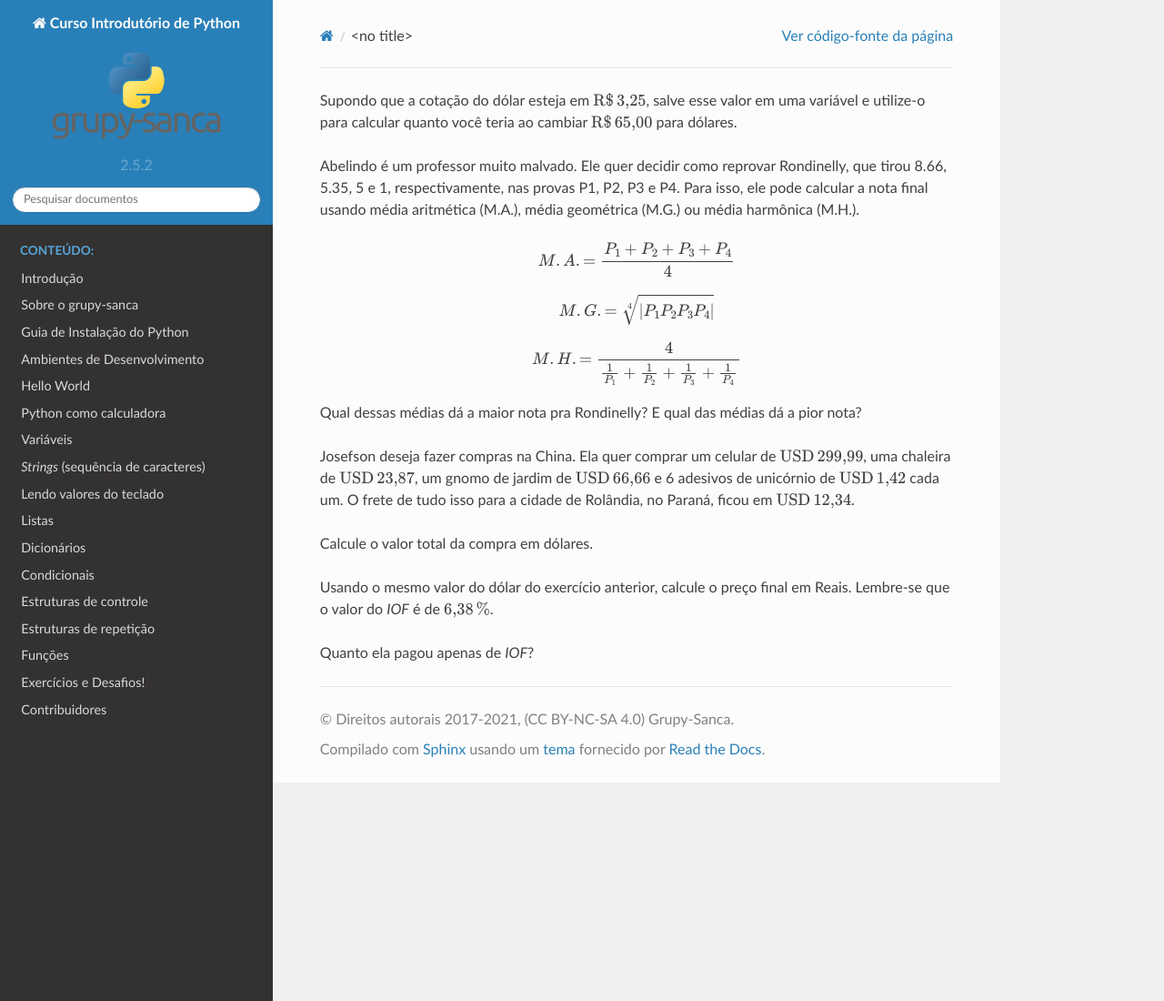
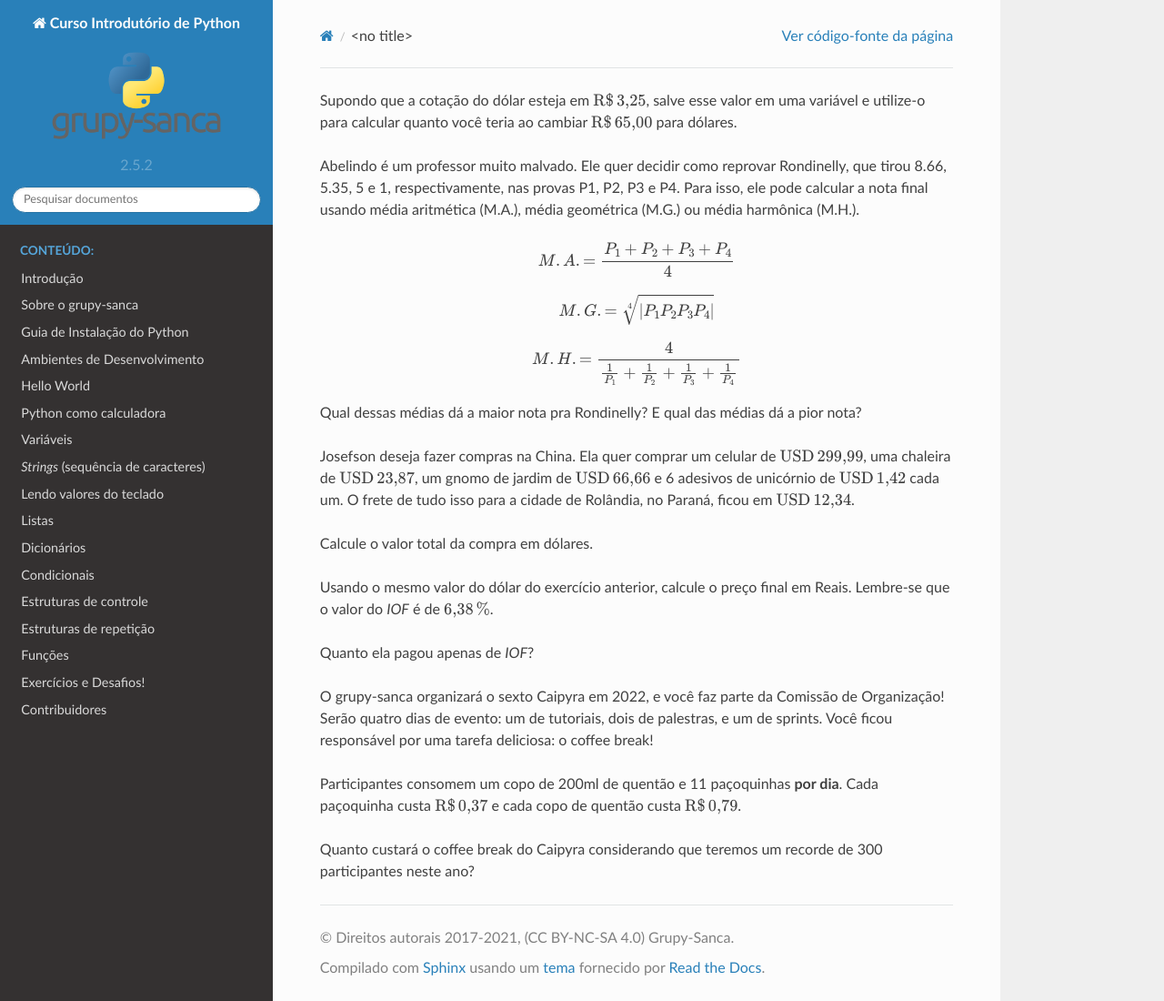
Before and after one commit to grupy-sanca/curso-python, a Sphinx documentation site: the page built from source/exercicios_variaveis.rst, in a window 1280 px wide and 1100 px high. Shown: the whole window at 91% size. Built offline with Sphinx 7.4.7 and the Read the Docs theme 2.0.0, drawn with Linux system fonts in a browser that asks for light colours.

Commit message:
Add a new exercise - Coffee Break do Caipyra (#94)
* Add a new exercise - Coffee Break do Caipyra

* Fix formatting

* Fix typos

```diff
--- a/source/exercicios_variaveis.rst
+++ b/source/exercicios_variaveis.rst
@@ -79,3 +79,31 @@
          1422.284643
          >>> imposto     # item c
          85.29964299999999
+
+
+#. O grupy-sanca organizará o sexto Caipyra em 2022, e você faz parte da
+   Comissão de Organização! Serão quatro dias de evento: um de tutoriais,
+   dois de palestras, e um de sprints. Você ficou responsável por uma tarefa
+   deliciosa: o coffee break!
+
+   Participantes consomem um copo de 200ml de quentão e 11 paçoquinhas **por dia**.
+   Cada paçoquinha custa :math:`\mathrm{R}\$\, 0{,}37` e cada copo de quentão custa
+   :math:`\mathrm{R}\$\, 0{,}79`.
+
+   Quanto custará o coffee break do Caipyra considerando que teremos
+   um recorde de 300 participantes neste ano?
+
+
+    .. only:: instructors
+
+       Exemplo de solução:
+
+       .. code-block:: python3
+
+           >>> quentao = 0.79
+           >>> pacoquinha = 0.37
+           >>> participantes = 300
+           >>> dias = 4
+           >>> total = (quentao + pacoquinha * 11) * participantes * dias
+           >>> total
+           5832.0
```
